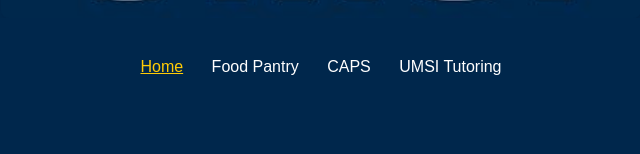
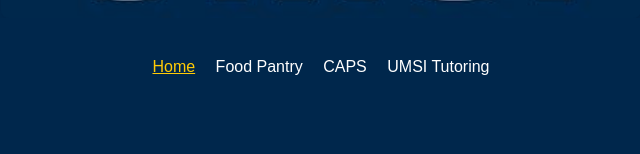
Before and after one commit to natashagirish/client_project_w25_mobile_view, a plain HTML site: page index.html in a window 1280 px wide. Shown: the part 646-800 px from the top of the page, 319-959 px from the left. Drawn offline with Linux system fonts and the light colour scheme.

Commit message:
Add files via upload

```diff
--- a/css/style.css
+++ b/css/style.css
@@ -40,7 +40,7 @@ header {
 
 nav {
     background-color: #00274C;
-    padding: 36px 24px;
+    padding: 36px 8px;
     margin-bottom: 24px;
 }
 
@@ -53,7 +53,7 @@ nav ul {
 
 nav ul li {
     display: inline-block;
-    margin: 0 12px;
+    margin: 0 8px;
 }
 
 nav ul li a {
```
